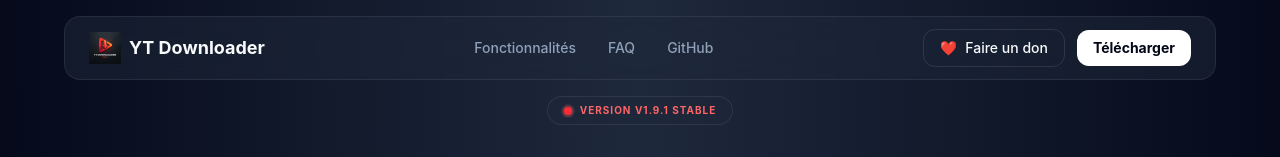
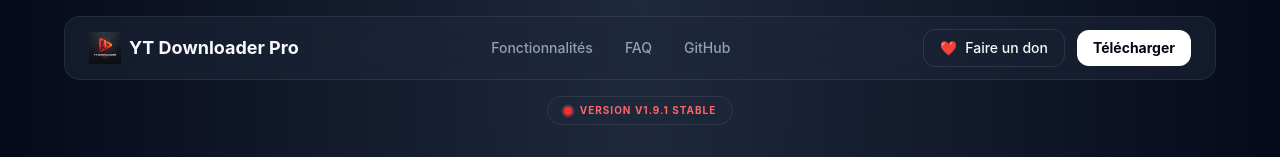
Before and after one commit to Gnzikoune/youtube-downloader-web, a Next.js app: page / in a window 1280 px wide. Shown: the top 157 px of the page. Built offline with nearby package versions, Linux system fonts and the light colour scheme; no server answers.

Commit message:
fix: make navbar logo clickable to home and download button scroll smoothly to bottom

```diff
--- a/src/app/page.tsx
+++ b/src/app/page.tsx
@@ -13,14 +13,14 @@ export default function Home() {
   const [isDonateOpen, setIsDonateOpen] = useState(false);
 
   return (
-    <main className="gradient-bg min-h-screen">
+    <main id="home" className="gradient-bg min-h-screen">
       {/* Navbar */}
       <nav className="fixed top-0 w-full z-50 px-6 py-4">
         <div className="max-w-6xl mx-auto flex justify-between items-center glass rounded-2xl px-6 py-3">
-          <div className="flex items-center gap-2 font-bold text-lg">
+          <Link href="/#home" className="flex items-center gap-2 font-bold text-lg hover:opacity-90 transition-opacity">
             <img src="/icon.png" alt="Logo" className="w-8 h-8 object-contain" />
-            YT Downloader
-          </div>
+            YT Downloader Pro
+          </Link>
           <div className="hidden md:flex items-center gap-8 text-sm font-medium text-slate-400">
             <a href="#features" className="hover:text-white transition-colors">Fonctionnalités</a>
             <a href="#faq" className="hover:text-white transition-colors">FAQ</a>
@@ -33,7 +33,7 @@ export default function Home() {
             >
               <span className="text-orange-500">❤️</span> Faire un don
             </button>
-            <a href="https://github.com/Gnzikoune/youtube-downloader/releases/latest" className="bg-white text-slate-950 px-4 py-2 rounded-xl text-sm font-bold hover:bg-slate-200 transition-all">
+            <a href="#download" className="bg-white text-slate-950 px-4 py-2 rounded-xl text-sm font-bold hover:bg-slate-200 transition-all">
               Télécharger
             </a>
           </div>
@@ -57,7 +57,7 @@ export default function Home() {
       </section>
 
       {/* CTA Final */}
-      <section className="py-24 px-6 text-center">
+      <section id="download" className="py-24 px-6 text-center">
         <div className="max-w-2xl mx-auto">
           <h2 className="text-4xl md:text-5xl font-extrabold mb-6">
             Prêt à commencer ?
```
